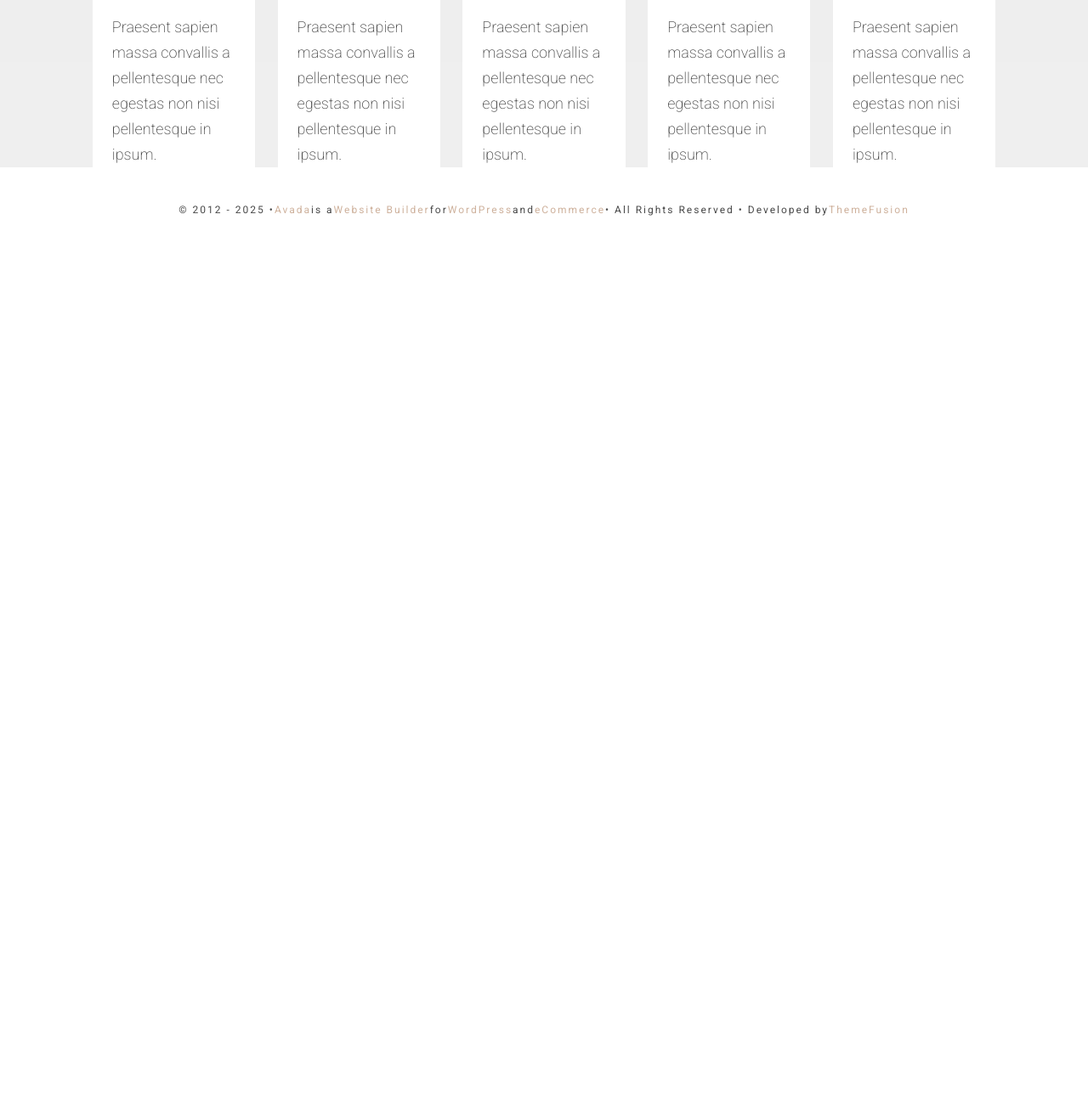
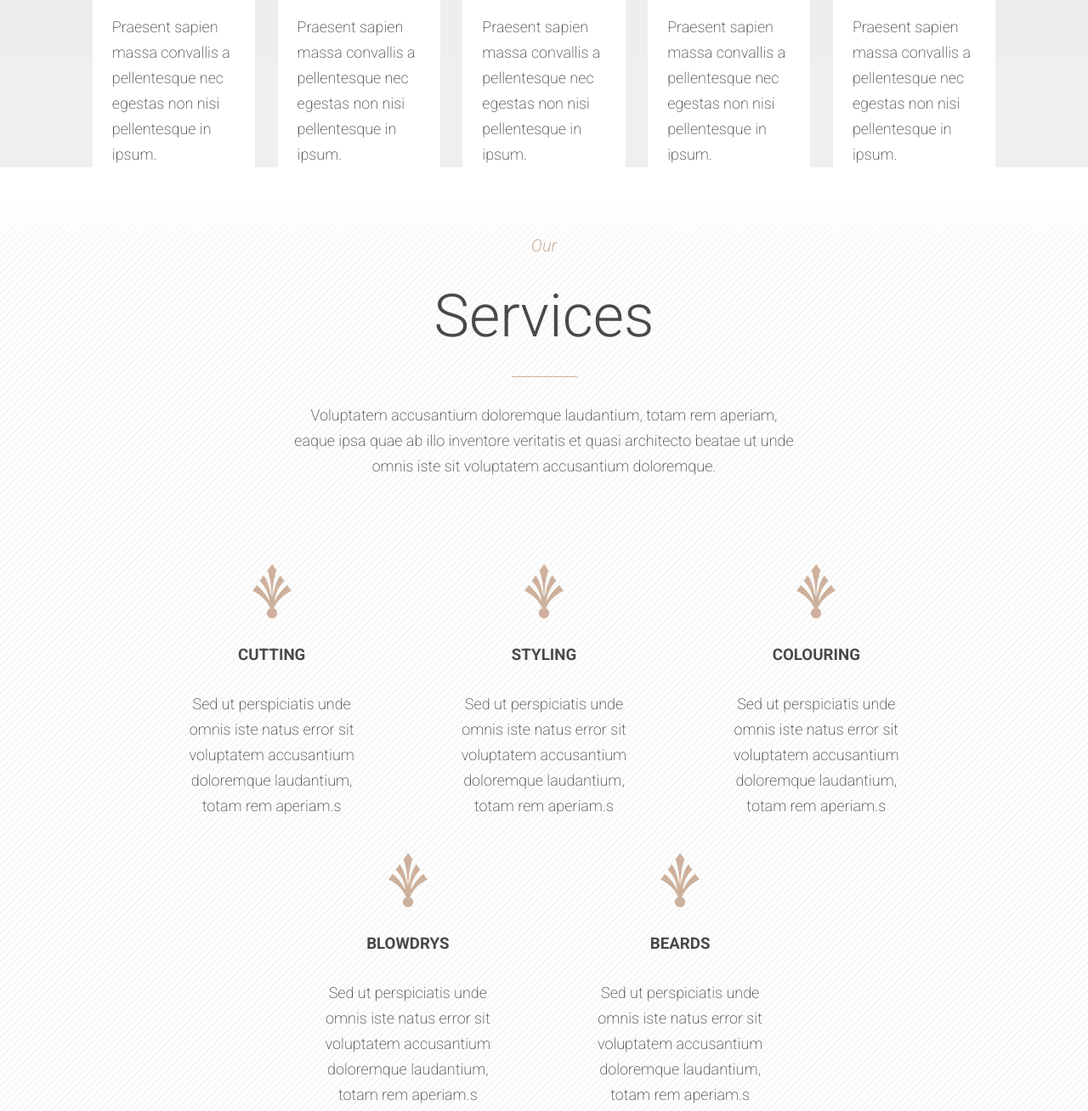
Before and after one commit to shakiT8448/Avada-Hair-Salon-practice, a plain HTML site: page index.html in a window 1280 px wide. Shown: the part 2773-4081 px from the top of the page at 85% size. Before the commit the page ends 3070 px from the top, so only its background shows below. Drawn offline with Linux system fonts and the light colour scheme.

Commit message:
add our services section

```diff
--- a/index.html
+++ b/index.html
@@ -142,6 +142,60 @@
           </div>
         </div>
       </div>
+      <div class="our-services">
+        <div class="our-services-main-paragraph">
+          <h6>Our</h6>
+          <h2>Services</h2>
+          <hr />
+          <p>
+            Voluptatem accusantium doloremque laudantium, totam rem aperiam,
+            eaque ipsa quae ab illo inventore veritatis et quasi architecto
+            beatae ut unde omnis iste sit voluptatem accusantium doloremque.
+          </p>
+        </div>
+        <div class="services-main-container">
+          <div class="individual-service-container">
+            <img src="Images/icon-large_28.webp" />
+            <h3>CUTTING</h3>
+            <p>
+              Sed ut perspiciatis unde omnis iste natus error sit voluptatem
+              accusantium doloremque laudantium, totam rem aperiam.s
+            </p>
+          </div>
+          <div class="individual-service-container">
+            <img src="Images/icon-large_28.webp" />
+            <h3>STYLING</h3>
+            <p>
+              Sed ut perspiciatis unde omnis iste natus error sit voluptatem
+              accusantium doloremque laudantium, totam rem aperiam.s
+            </p>
+          </div>
+          <div class="individual-service-container">
+            <img src="Images/icon-large_28.webp" />
+            <h3>COLOURING</h3>
+            <p>
+              Sed ut perspiciatis unde omnis iste natus error sit voluptatem
+              accusantium doloremque laudantium, totam rem aperiam.s
+            </p>
+          </div>
+          <div class="individual-service-container">
+            <img src="Images/icon-large_28.webp" />
+            <h3>BLOWDRYS</h3>
+            <p>
+              Sed ut perspiciatis unde omnis iste natus error sit voluptatem
+              accusantium doloremque laudantium, totam rem aperiam.s
+            </p>
+          </div>
+          <div class="individual-service-container">
+            <img src="Images/icon-large_28.webp" />
+            <h3>BEARDS</h3>
+            <p>
+              Sed ut perspiciatis unde omnis iste natus error sit voluptatem
+              accusantium doloremque laudantium, totam rem aperiam.s
+            </p>
+          </div>
+        </div>
+      </div>
     </main>
     <footer>
       © 2012 - 2025 • <span>Avada</span> is a <span>Website Builder</span> for
--- a/style.css
+++ b/style.css
@@ -198,7 +198,39 @@ p {
 .our-stylists-individual-container h4 {
   color: var(--main-website-color);
 }
-
+.our-services {
+  width: 100%;
+  background: url(Images/services-bg3_26-e1518615760726.jpg) no-repeat center
+    center;
+  background-size: cover;
+  padding-bottom: 80px;
+}
+.our-services-main-paragraph {
+  width: 50%;
+  display: flex;
+  flex-direction: column;
+  align-items: center;
+  gap: 30px;
+  text-align: center;
+  margin: 80px auto 100px;
+}
+.services-main-container {
+  width: 73%;
+  display: flex;
+  justify-content: center;
+  margin: 0 auto;
+  flex-wrap: wrap;
+  gap: 40px;
+}
+.services-main-container .individual-service-container {
+  width: 30%;
+  text-align: center;
+  display: flex;
+  flex-direction: column;
+  align-items: center;
+  gap: 32px;
+  color: var(--paragraph-color);
+}
 footer {
   background-size: cover;
   height: 100px;
@@ -221,7 +253,11 @@ footer span {
   .navbar-image-element {
     padding-left: 30px;
   }
+  .services-main-container {
+    width: 90%;
+  }
 }
+
 @media (max-width: 920px) {
   .our-stylists-bio-main-container {
     width: 90%;
@@ -282,4 +318,8 @@ footer span {
   .our-stylists-individual-container p {
     margin-bottom: 20px;
   }
+  .services-main-container .individual-service-container {
+    width: 80%;
+    margin-bottom: 50px;
+  }
 }
```
